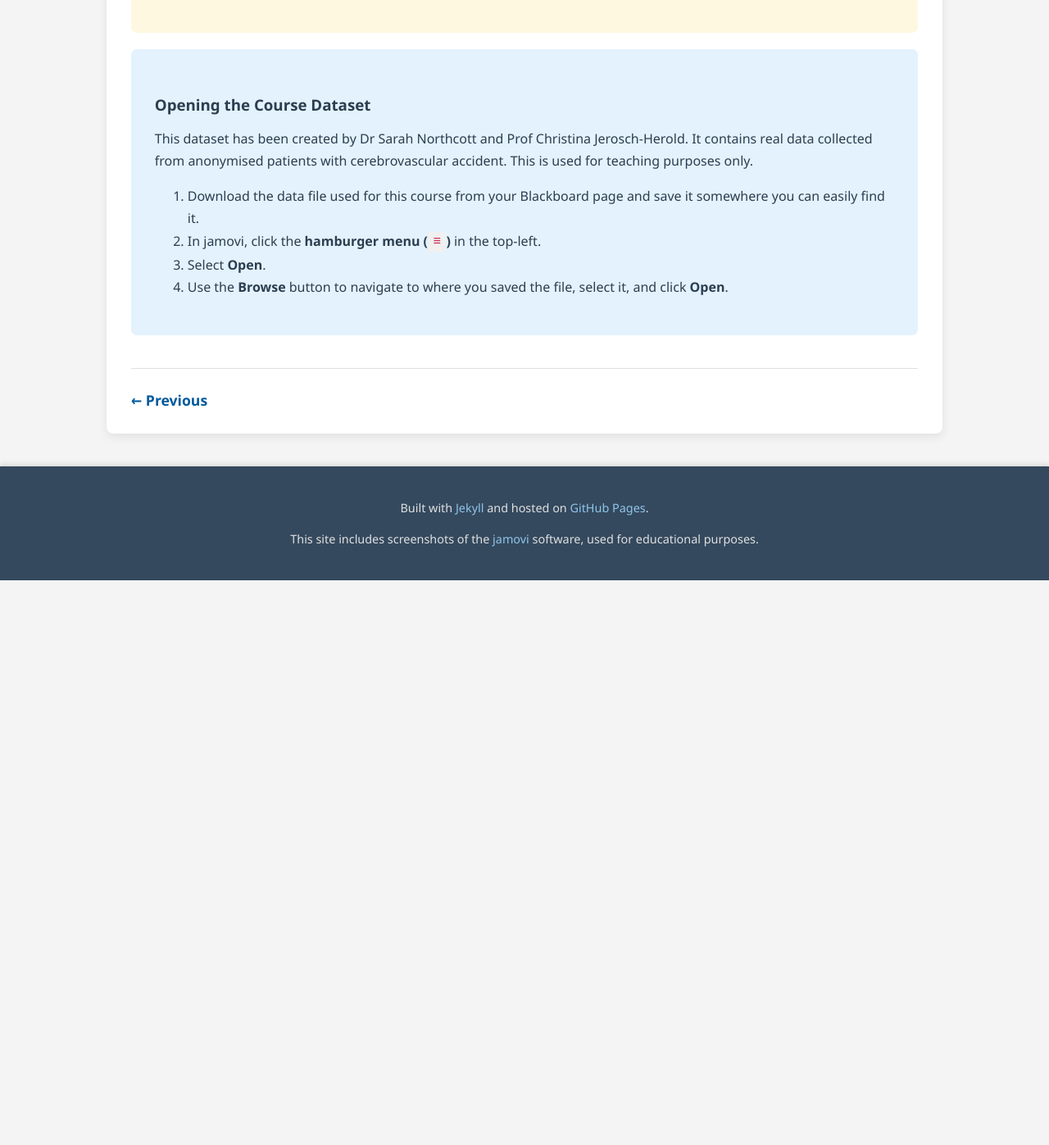
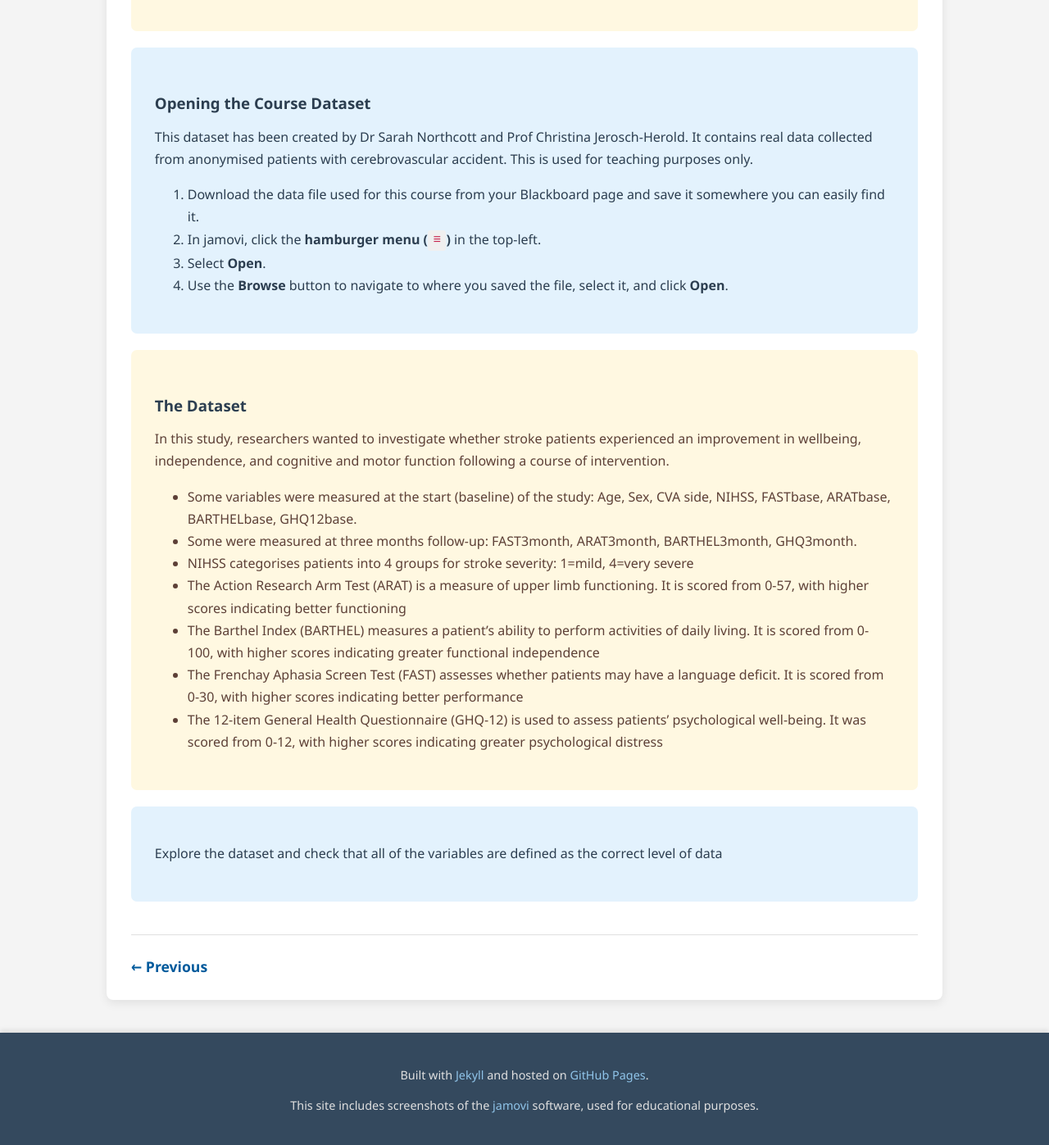
Before and after one commit to probe973/hsc-5066y, a Jekyll site: the page built from jamovi/getting-started/06-opening-data.md, in a window 1280 px wide and 1400 px high, scrolled down 902 px. Shown: the top 1397 px of the window at 82% size. Built offline with Jekyll 4.4.1, drawn with Linux system fonts in a browser that asks for light colours; before the commit the page ends 1610 px from its top, so only the background shows below that; some of the changed text lies outside the part shown.

Commit message:
Update 06-opening-data.md

```diff
--- a/jamovi/getting-started/06-opening-data.md
+++ b/jamovi/getting-started/06-opening-data.md
@@ -37,5 +37,23 @@ This dataset has been created by Dr Sarah Northcott and Prof Christina Jerosch-H
 4.  Use the **Browse** button to navigate to where you saved the file, select it, and click **Open**.
 </div>
 
+<div class="explanation" markdown="1">
+### The Dataset
+
+In this study, researchers wanted to investigate whether stroke patients experienced an improvement in wellbeing, independence, and cognitive and motor function following a course of intervention.
+*  Some variables were measured at the start (baseline) of the study: Age, Sex, CVA side, NIHSS, FASTbase, ARATbase, BARTHELbase, GHQ12base.
+*  Some were measured at three months follow-up: FAST3month, ARAT3month, BARTHEL3month, GHQ3month.
+*  NIHSS categorises patients into 4 groups for stroke severity: 1=mild, 4=very severe
+*  The Action Research Arm Test (ARAT) is a measure of upper limb functioning.  It is scored from 0-57, with higher scores indicating better functioning
+*  The Barthel Index (BARTHEL) measures a patient’s ability to perform activities of daily living. It is scored from 0-100, with higher scores indicating greater functional independence
+*  The Frenchay Aphasia Screen Test (FAST) assesses whether patients may have a language deficit.  It is scored from 0-30, with higher scores indicating better performance
+*  The 12-item General Health Questionnaire (GHQ-12) is used to assess patients’ psychological well-being. It was scored from 0-12, with higher scores indicating greater psychological distress
+  </div>
+
+<div class="instructions" markdown="1">
+Explore the dataset and check that all of the variables are defined as the correct level of data
+</div>
+
+
 <!-- This automatically adds the "Previous" and "Next" navigation buttons -->
 {% include pagination.html %}
```
Also changed, not shown: other parts of jamovi/getting-started/06-opening-data.md (+1 -1 lines).
